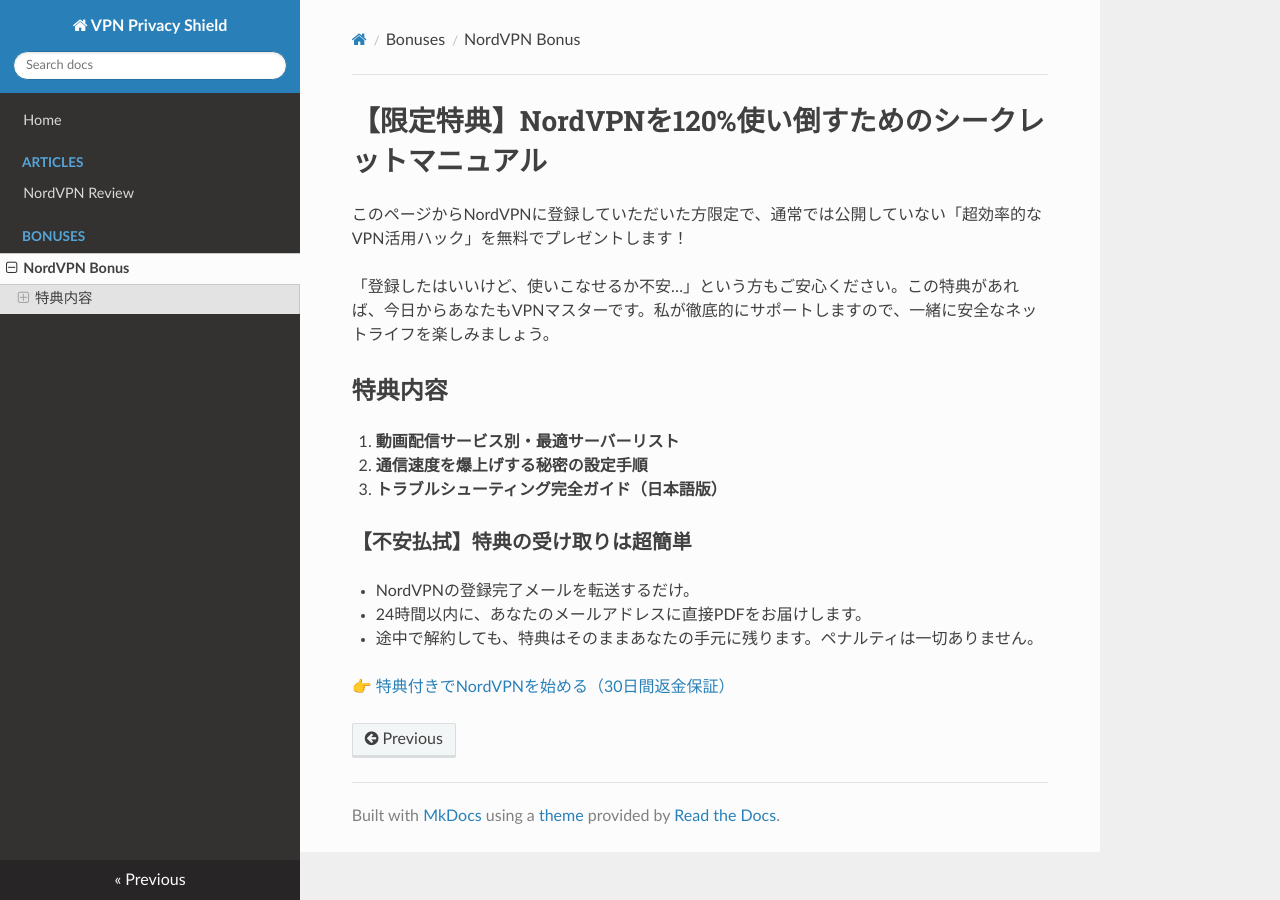
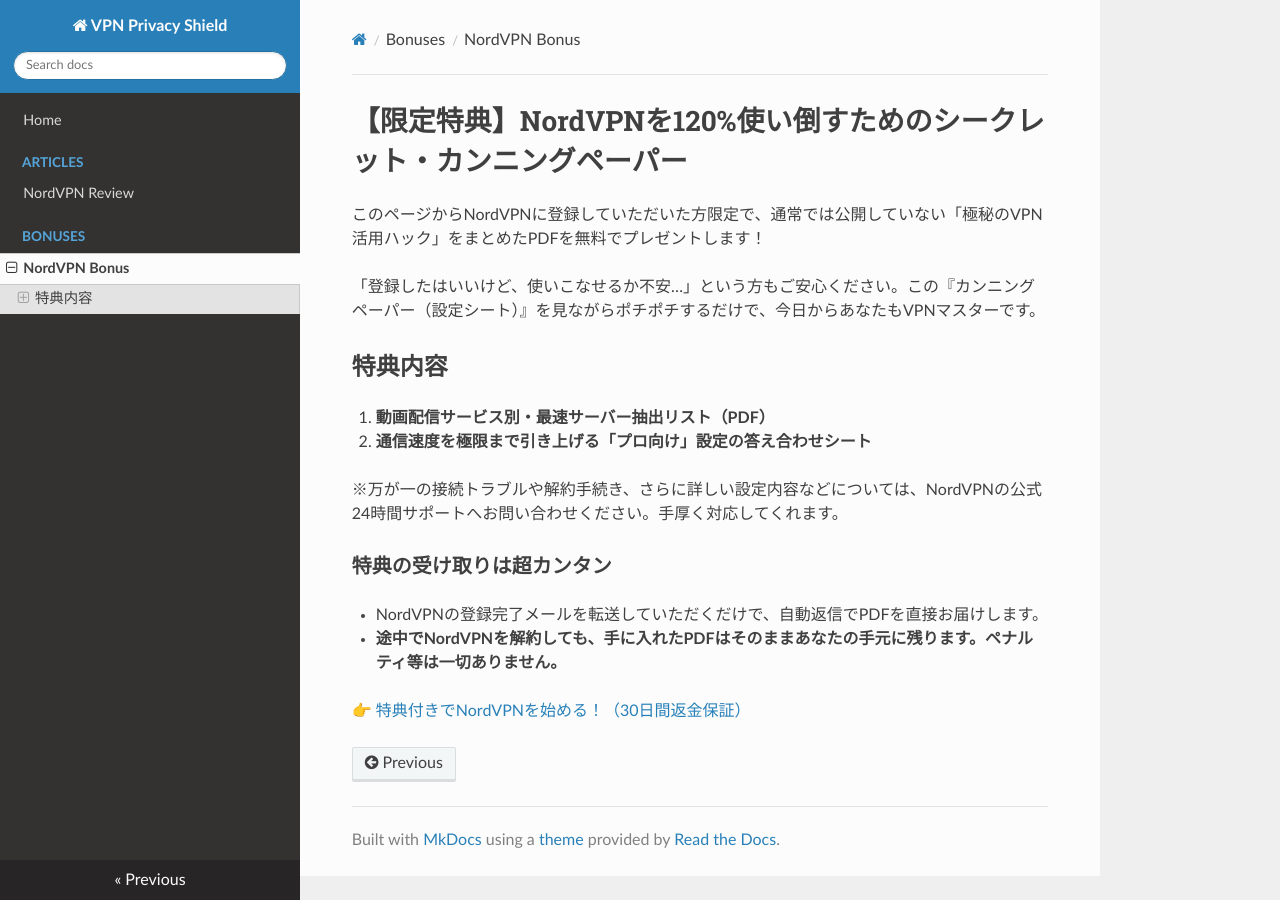
Before and after one commit to zhishuhouteng479-maker/vpn-privacy-shield, an MkDocs documentation site: the page built from docs/bonus/nordvpn-bonus.md, in a window 1280 px wide. Built offline with MkDocs 1.6.1, drawn with Linux system fonts in a browser that asks for light colours; nearby versions of some CDN libraries.

Commit message:
Fix text and remove support implications

```diff
--- a/docs/bonus/nordvpn-bonus.md
+++ b/docs/bonus/nordvpn-bonus.md
@@ -1,17 +1,17 @@
-# 【限定特典】NordVPNを120%使い倒すためのシークレットマニュアル
+# 【限定特典】NordVPNを120%使い倒すためのシークレット・カンニングペーパー
 
-このページからNordVPNに登録していただいた方限定で、通常では公開していない「超効率的なVPN活用ハック」を無料でプレゼントします！
+このページからNordVPNに登録していただいた方限定で、通常では公開していない「極秘のVPN活用ハック」をまとめたPDFを無料でプレゼントします！
 
-「登録したはいいけど、使いこなせるか不安…」という方もご安心ください。この特典があれば、今日からあなたもVPNマスターです。私が徹底的にサポートしますので、一緒に安全なネットライフを楽しみましょう。
+「登録したはいいけど、使いこなせるか不安…」という方もご安心ください。この『カンニングペーパー（設定シート）』を見ながらポチポチするだけで、今日からあなたもVPNマスターです。
 
 ## 特典内容
-1. **動画配信サービス別・最適サーバーリスト**
-2. **通信速度を爆上げする秘密の設定手順**
-3. **トラブルシューティング完全ガイド（日本語版）**
+1. **動画配信サービス別・最速サーバー抽出リスト（PDF）**
+2. **通信速度を極限まで引き上げる「プロ向け」設定の答え合わせシート**
 
-### 【不安払拭】特典の受け取りは超簡単
-* NordVPNの登録完了メールを転送するだけ。
-* 24時間以内に、あなたのメールアドレスに直接PDFをお届けします。
-* 途中で解約しても、特典はそのままあなたの手元に残ります。ペナルティは一切ありません。
+※万が一の接続トラブルや解約手続き、さらに詳しい設定内容などについては、NordVPNの公式24時間サポートへお問い合わせください。手厚く対応してくれます。
 
-[👉 特典付きでNordVPNを始める（30日間返金保証）](#)
+### 特典の受け取りは超カンタン
+* NordVPNの登録完了メールを転送していただくだけで、自動返信でPDFを直接お届けします。
+* **途中でNordVPNを解約しても、手に入れたPDFはそのままあなたの手元に残ります。ペナルティ等は一切ありません。**
+
+[👉 特典付きでNordVPNを始める！（30日間返金保証）](https://nordvpn.com) <!-- ※リンク取得後にアフィリンクへ差し替え -->
```
Also changed, not shown: docs/articles/nordvpn-review.md (+12 -7 lines), site/index.html.
